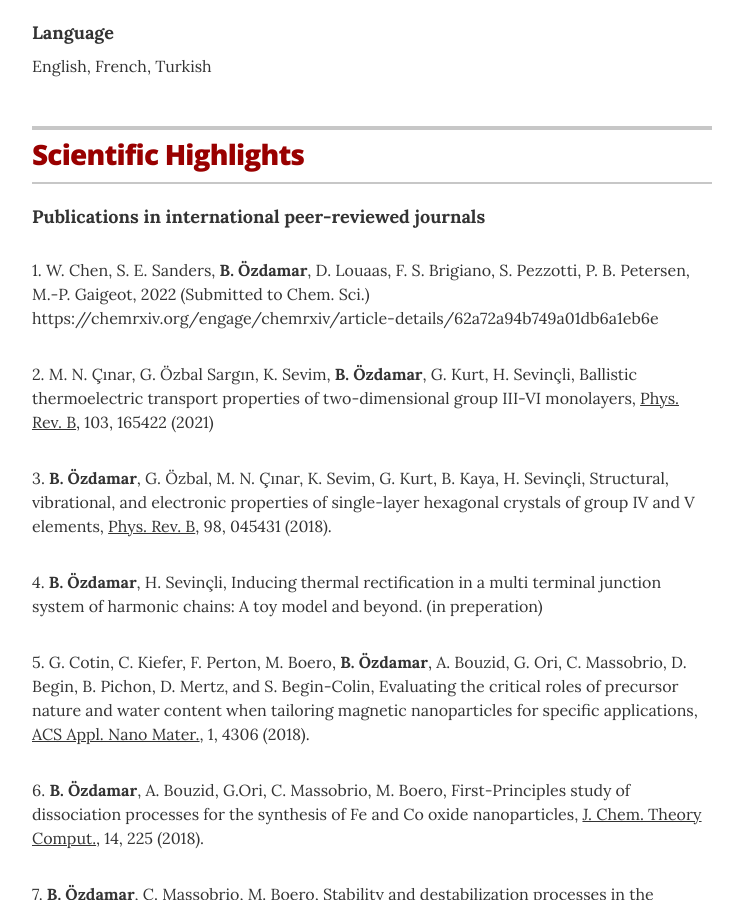
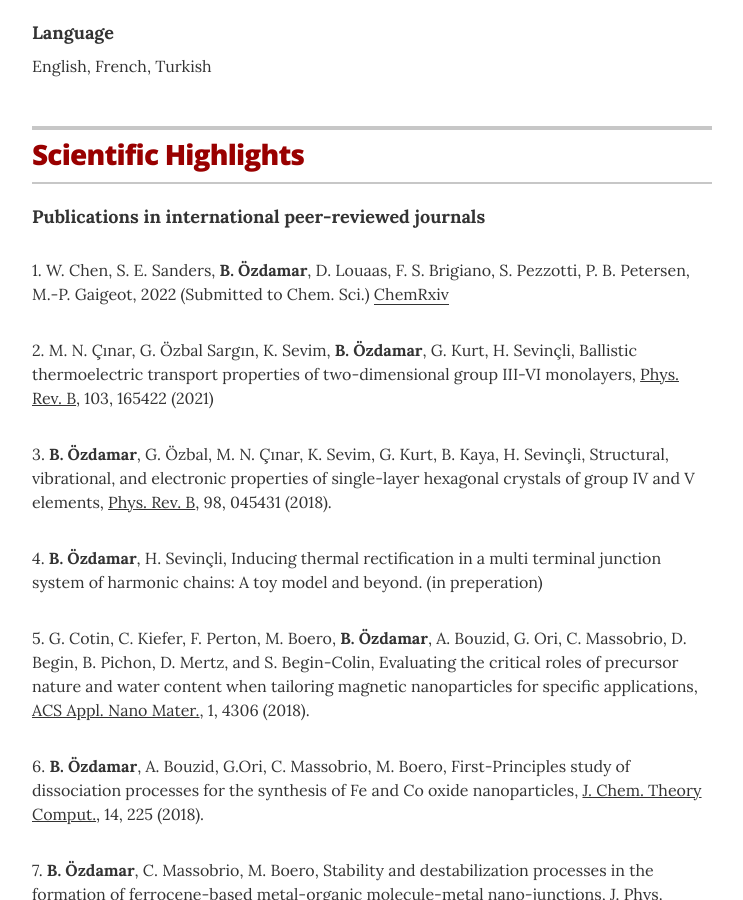
Before and after one commit to burakozdamar/burakozdamar.github.io, a Jekyll site: the page built from index.html, in a window 1280 px wide and 900 px high, scrolled down 2391 px. Shown: the whole window, without its empty margins (268-1011 px from the left). Built offline with Jekyll 4.4.1, drawn with Linux system fonts in a browser that asks for light colours; some of the changed lines change nothing that is shown.

Commit message:
corrected pub. link

```diff
--- a/_data/projects.yml
+++ b/_data/projects.yml
@@ -3,7 +3,7 @@
 
 # jazznotes.io
 - role: Publications in international peer-reviewed journals
-- description: 1. W. Chen, S. E. Sanders, <b>B. Özdamar</b>, D. Louaas, F. S. Brigiano, S. Pezzotti, P. B. Petersen, M.-P. Gaigeot, 2022 (Submitted to Chem. Sci.) https://chemrxiv.org/engage/chemrxiv/article-details/62a72a94b749a01db6a1eb6e
+- description: 1. W. Chen, S. E. Sanders, <b>B. Özdamar</b>, D. Louaas, F. S. Brigiano, S. Pezzotti, P. B. Petersen, M.-P. Gaigeot, 2022 (Submitted to Chem. Sci.) <a href="https://chemrxiv.org/engage/chemrxiv/article-details/62a72a94b749a01db6a1eb6e">ChemRxiv</a>
 - description: 2. M. N. Çınar, G. Özbal Sargın, K. Sevim, <b>B. Özdamar</b>, G. Kurt, H. Sevinçli, Ballistic thermoelectric transport properties of two-dimensional group III-VI monolayers, <u>Phys. Rev. B</u>, 103, 165422 (2021)
 - description: 3. <b>B. Özdamar</b>, G. Özbal, M. N. Çınar, K. Sevim, G. Kurt, B. Kaya, H. Sevinçli, Structural, vibrational, and electronic properties of single-layer hexagonal crystals of group IV and V elements, <u>Phys. Rev. B</u>, 98, 045431 (2018).
 - description: 4. <b>B. Özdamar</b>, H. Sevinçli, Inducing thermal rectification in a multi terminal junction system of harmonic chains&colon; A toy model and beyond. (in preperation)
--- a/_data/projects_fr.yml
+++ b/_data/projects_fr.yml
@@ -3,7 +3,7 @@
 
 # jazznotes.io
 - role: Articles dans des revues avec comité de lecture
-- description: 1. W. Chen, S. E. Sanders, <b>B. Özdamar</b>, D. Louaas, F. S. Brigiano, S. Pezzotti, P. B. Petersen, M.-P. Gaigeot, 2022 (Soumis à Che    m. Sci.) https://chemrxiv.org/engage/chemrxiv/article-details/62a72a94b749a01db6a1eb6e
+- description: 1. W. Chen, S. E. Sanders, <b>B. Özdamar</b>, D. Louaas, F. S. Brigiano, S. Pezzotti, P. B. Petersen, M.-P. Gaigeot, 2022 (Soumis à Che    m. Sci.) <a href="https://chemrxiv.org/engage/chemrxiv/article-details/62a72a94b749a01db6a1eb6e">ChemRxiv</a>
 - description: 2. M. N. Çınar, G. Özbal Sargın, K. Sevim, <b>B. Özdamar</b>, G. Kurt, H. Sevinçli, Ballistic thermoelectric transport properties of two-dimensional group III-VI monolayers, <u>Phys. Rev. B</u>, 103, 165422 (2021)
 - description: 3. <b>B. Özdamar</b>, G. Özbal, M. N. Çınar, K. Sevim, G. Kurt, B. Kaya, H. Sevinçli, Structural, vibrational, and electronic properties of single-layer hexagonal crystals of group IV and V elements, <u>Phys. Rev. B</u>, 98, 045431 (2018).
 - description: 4. <b>B. Özdamar</b>, H. Sevinçli, Inducing thermal rectification in a multi terminal junction system of harmonic chains&#58; A toy model and beyond. (in preperation)
```
